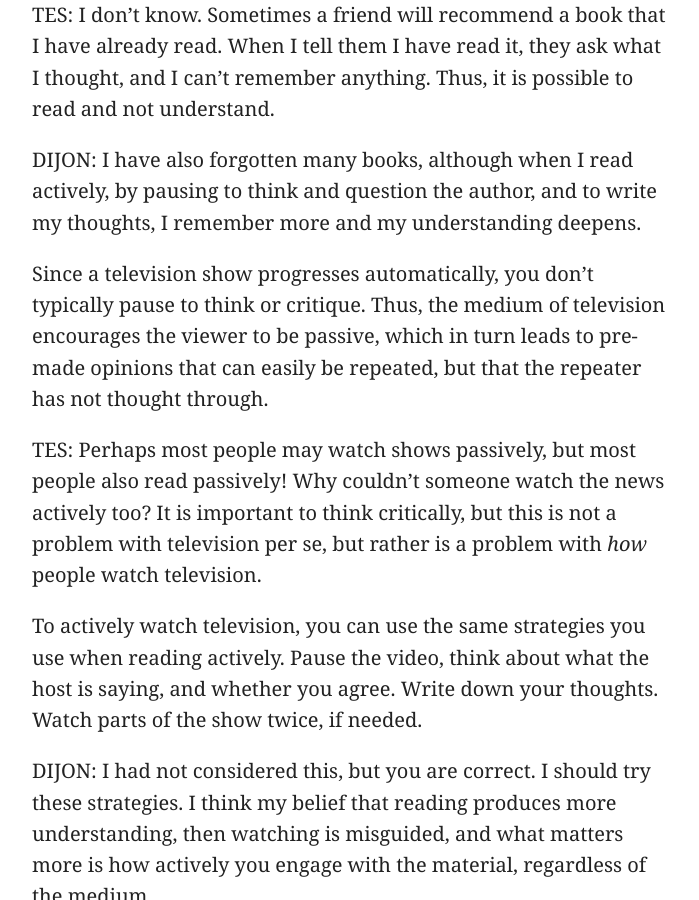
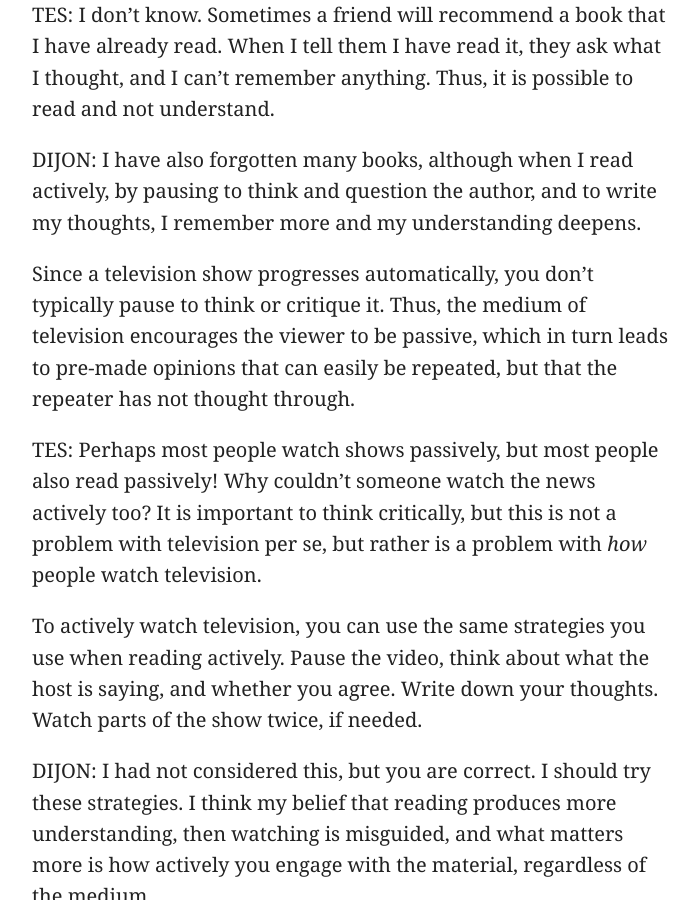
Before and after one commit to artsandmetaphysics/goodlifeodyssey, a Jekyll site: the page built from _meditations/dialogue-on-reading-vs-watching-the-news.md, in a window 1280 px wide and 900 px high, scrolled down 4608 px. Shown: the whole window, without its empty margins (288-987 px from the left). Built offline with Jekyll 4.4.1, drawn with Linux system fonts in a browser that asks for light colours.

Commit message:
Add content

```diff
--- a/_meditations/dialogue-on-reading-vs-watching-the-news.md
+++ b/_meditations/dialogue-on-reading-vs-watching-the-news.md
@@ -82,9 +82,9 @@ TES: I don’t know. Sometimes a friend will recommend a book that I have alread
 
 DIJON: I have also forgotten many books, although when I read actively, by pausing to think and question the author, and to write my thoughts, I remember more and my understanding deepens.
 
-Since a television show progresses automatically, you don’t typically pause to think or critique. Thus, the medium of television encourages the viewer to be passive, which in turn leads to pre-made opinions that can easily be repeated, but that the repeater has not thought through.
+Since a television show progresses automatically, you don’t typically pause to think or critique it. Thus, the medium of television encourages the viewer to be passive, which in turn leads to pre-made opinions that can easily be repeated, but that the repeater has not thought through.
 
-TES: Perhaps most people may watch shows passively, but most people also read passively! Why couldn’t someone watch the news actively too? It is important to think critically, but this is not a problem with television per se, but rather is a problem with _how_ people watch television.
+TES: Perhaps most people watch shows passively, but most people also read passively! Why couldn’t someone watch the news actively too? It is important to think critically, but this is not a problem with television per se, but rather is a problem with _how_ people watch television.
 
 To actively watch television, you can use the same strategies you use when reading actively. Pause the video, think about what the host is saying, and whether you agree. Write down your thoughts. Watch parts of the show twice, if needed.
 
```
Also changed, not shown: meditations/dialogue-on-reading-vs-watching-the-news.md (+2 -2 lines).
